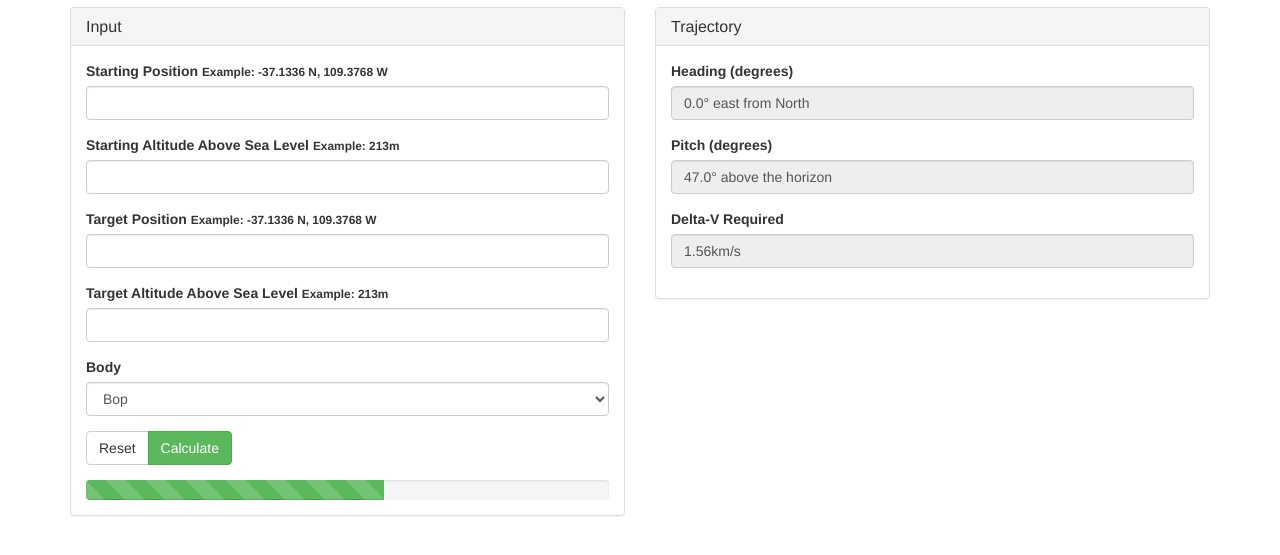
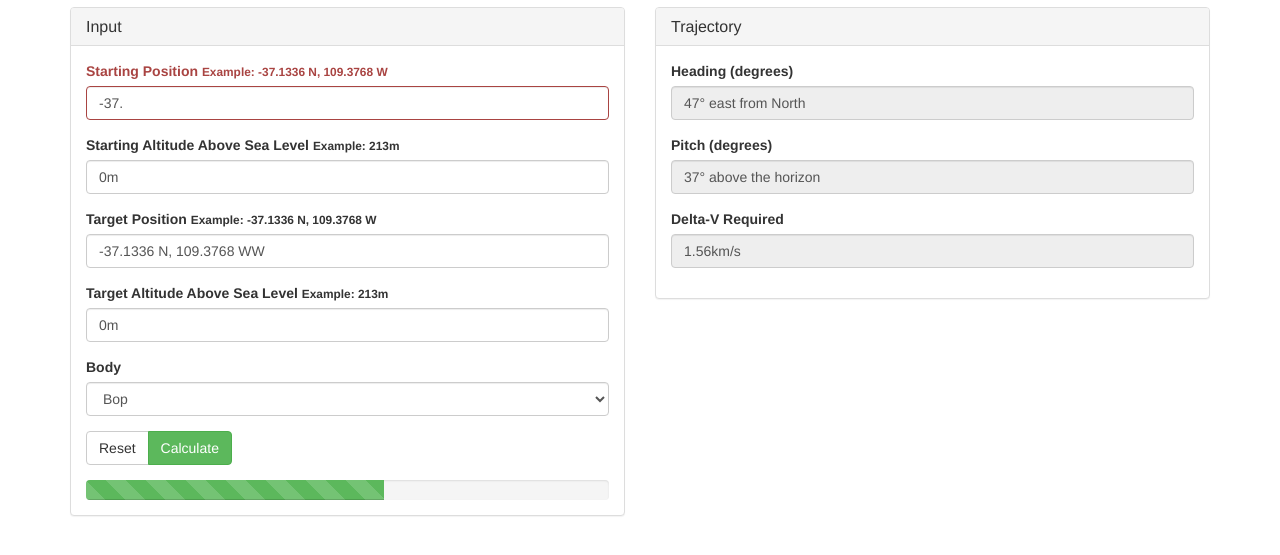
Before and after one commit to whiterook6/tunguska-event, a website: page index.html in a window 1280 px wide. Shown: the part 63-618 px from the top of the page. Drawn offline with nearby package versions, Linux system fonts and the light colour scheme.

Commit message:
Split JS into its own file; validating input; and refactoring functions.

```diff
--- a/index.html
+++ b/index.html
@@ -31,25 +31,25 @@
 						<div class="panel-heading">
 							<h3 class="panel-title">Input</h3>
 						</div>
-						<form class="panel-body" id-"form_input">
+						<form class="panel-body" id="form_input">
 							<div class="form-group">
-								<label for="starting_position">Starting Position <small>Example: -37.1336 N, 109.3768 W</small></label>
-								<input type="text" id="starting_position" class="form-control"/>
+								<label for="starting_position" class="control-label">Starting Position <small>Example: -37.1336 N, 109.3768 W</small></label>
+								<input type="text" id="starting_position" class="form-control" value="-37W"/>
 							</div>
 							<div class="form-group">
-								<label for="starting_asl">Starting Altitude Above Sea Level <small>Example: 213m</small></label>
-								<input type="text" id="starting_asl" class="form-control"/>
+								<label for="starting_asl" class="control-label">Starting Altitude Above Sea Level <small>Example: 213m</small></label>
+								<input type="text" id="starting_asl" class="form-control" value="0m"/>
 							</div>
 							<div class="form-group">
-								<label for="target_position">Target Position <small>Example: -37.1336 N, 109.3768 W</small></label>
-								<input type="text" id="target_position" class="form-control"/>
+								<label for="target_position" class="control-label">Target Position <small>Example: -37.1336 N, 109.3768 W</small></label>
+								<input type="text" id="target_position" class="form-control" value="-37.1336 N, 109.3768 W"/>
 							</div>
 							<div class="form-group">
-								<label for="target_asl">Target Altitude Above Sea Level <small>Example: 213m</small></label>
-								<input type="text" id="target_asl" class="form-control"/>
+								<label for="target_asl" class="control-label">Target Altitude Above Sea Level <small>Example: 213m</small></label>
+								<input type="text" id="target_asl" class="form-control" value="0m"/>
 							</div>
 							<div class="form-group">
-								<label for="body_select">Body</label>
+								<label for="body_select" class="control-label">Body</label>
 								<select class="form-control" id="body_select">
 									<optgroup label="Stock System">
 										<option value="Bop">Bop</option>
@@ -77,9 +77,7 @@
 							</div>
 
 							<div class="progress" style="margin-top:15px;margin-bottom:0">
-								<div class="progress-bar progress-bar-success progress-bar-striped active" id="progress_bar" style="width: 35%">
-
-								</div>
+								<div class="progress-bar progress-bar-success progress-bar-striped active" id="progress_bar" style="width: 35%"></div>
 							</div>
 						</form>
 					</div>
@@ -91,15 +89,15 @@
 						</div>
 						<form class="panel-body">
 							<div class="form-group">
-								<label for="starting_position">Heading (degrees)</label>
+								<label for="starting_position" class="control-label">Heading (degrees)</label>
 								<input type="text" id="heading_output" class="form-control" disabled value="47&deg; east from North" />
 							</div>
 							<div class="form-group">
-								<label for="target_position">Pitch (degrees)</label>
+								<label for="target_position" class="control-label">Pitch (degrees)</label>
 								<input type="text" id="pitch_output" class="form-control" disabled value="37&deg; above the horizon" />
 							</div>
 							<div class="form-group">
-								<label for="target_position">Delta-V Required</label>
+								<label for="target_position" class="control-label">Delta-V Required</label>
 								<input type="text" id="deltav_output" class="form-control" disabled value="1.56km/s" />
 							</div>
 						</form>
@@ -111,196 +109,6 @@
 		<script src="./node_modules/jquery/dist/jquery.min.js"></script>
 		<script src="./node_modules/jquery-mask-plugin/dist/jquery.mask.min.js"></script>
 		<script src="./node_modules/bootstrap/dist/js/bootstrap.min.js"></script>
-		<script>
-$(function() {
-	var form = $('#form_input');
-
-	var progress_bar = $('#progress_bar');
-
-	var geo_mask = "S0D.0DDD N, S0DD.0DDD W";
-	var pattern = {
-		translation: {
-			'S': { // sign
-				pattern: /\-?/
-			},
-			'D': { // optional digit
-				pattern: /\d/,
-				optional: true
-			}
-		}
-	}
-
-	// Converts from degrees to radians.
-	Math.radians = function(degrees) {
-		return degrees * Math.PI / 180;
-	};
-
-	// Converts from radians to degrees.
-	Math.degrees = function(radians) {
-		return radians * 180 / Math.PI;
-	};
-
-	var source_position_input = $('#starting_position');
-	source_position_input.mask(geo_mask, pattern);
-
-	var source_asl = $('#starting_asl');
-	source_asl.mask('0DDDm', pattern);
-
-	var target_position_input = $('#target_position');
-	target_position_input.mask(geo_mask, pattern);
-
-	var target_asl = $('#starting_asl');
-	target_asl.mask('0DDDm', pattern);
-
-	var preset_input = $('#body_select');
-
-	var heading_output = $('#heading_output');
-	var pitch_output = $('#pitch_output');
-	var deltav_output = $('#deltav_output');
-
-	var presets = {
-		// {GM: Universal gravity in m3/s2, R: radius in m}
-		bop:    {GM: 2.49e9,  R: 6.5e4},
-		dres:   {GM: 2.15e10, R: 1.38e5},
-		duna:   {GM: 3.01e11, R: 3.2e5},
-		eeloo:  {GM: 7.44e10, R: 2.1e5},
-		eve:    {GM: 8.17e12, R: 7e5},
-		gilly:  {GM: 8.29e6,  R: 1.3e4},
-		ike:    {GM: 1.85e10, R: 1.3e5},
-		jool:   {GM: 2.83e14, R: 6e6},
-		kerbin: {GM: 3.53e12, R: 6e5},
-		laythe: {GM: 1.96e12, R: 5e5},
-		minmus: {GM: 1.76e9,  R: 6e4},
-		moho:   {GM: 1.68e11, R: 2.5e5},
-		mun:    {GM: 6.51e10, R: 2e5},
-		pol:    {GM: 7.22e8,  R: 4.4e4},
-		tylo:   {GM: 2.83e12, R: 6e5},
-		vall:   {GM: 2.07e11, R: 3e5},
-	}
-
-	function calculate(start, end){
-		var body = presets.gilly;
-
-		function calculate_bearing(lat_1, lon_1, lat_2, lon_2){
-			return Math.atan2(
-				Math.cos(lat_1)*Math.sin(lat_2) - Math.sin(lat_1)*Math.cos(lat_2)*Math.cos(lon_2 - lon_1),
-				Math.sin(lon_2 - lon_1)*Math.cos(lat_2)
-			);
-		}
-
-		function calculate_theta(lat_1, lon_1, lat_2, lon_2){
-			return Math.acos(
-				Math.cos(lat_1)*Math.cos(lon_1)*Math.cos(lat_2)*Math.cos(lon_2)
-					+ Math.cos(lat_1)*Math.sin(lon_1)*Math.cos(lat_2)*Math.sin(lon_2)
-					+ Math.sin(lat_1)*Math.sin(lat_2)
-			);
-		}
-
-		function get_vector_mr(mag, radians){
-			return {
-				x: mag * Math.cos(radians),
-				y: mag * Math.sin(radians),
-				mag: mag
-			};
-		}
-
-		function get_vector_xy(x, y){
-			return {
-				x: x,
-				y: y,
-				mag: Math.sqrt(x*x + y*y)
-			};
-		}
-
-		function log_vector(label, vector){
-			console.log(" "+label+":  [ x:"+vector.x.toFixed(2)+"m, y:"+vector.y.toFixed(2)+"m]");
-			console.log("|"+label+"|: "+vector.mag.toFixed(2)+"m");
-		}
-
-		function log_orbit(label, orbit){
-			console.log(label+": a:"+orbit.a.toFixed(2) +"m, c:"+orbit.c.toFixed(2) +"m, e:"+orbit.e.toFixed(2) +", ap:"+orbit.ap.toFixed(2)+"m");
-			console.log(label+" period: "+orbit.t+"s");
-		}
-
-		var heading = Math.degrees(calculate_bearing(start.lat, start.lon, end.lat, end.lon));
-		console.log("Heading: "+heading.toFixed(4)+"d");
-		set_heading(heading);
-
-		var theta = calculate_theta(start.lat, start.lon, end.lat, end.lon);
-		console.log("Theta: "+theta.toFixed(4)+"r");
-
-		var min_mag = Math.min(start.asl + body.R, end.asl + body.R);
-		var Ra = get_vector_mr(min_mag, theta);
-		log_vector('Ra', Ra);
-
-		var max_mag = Math.max(start.asl + body.R, end.asl + body.R);
-		//var Rb = get_vector_mr(max_mag, theta);
-		var Rb = get_vector_xy(200000, 0); // Note: This is hard coded in the excel sheet for some reason.
-		log_vector('Rb', Rb);
-
-		var Rc = get_vector_xy(Rb.x - Ra.x, Rb.y - Ra.y);
-		log_vector('Rc', Rc);
-
-		var Rf = get_vector_xy(
-			Rb.x - 0.5*(Rc.x/Rc.mag)*(Rc.mag - Rb.mag + Ra.mag), // x
-			Rb.y - 0.5*(Rc.y/Rc.mag)*(Rc.mag - Rb.mag + Ra.mag) // y
-		);
-		log_vector('Rf', Rf);
-
-		var orbit = {
-			a:  0.5 * (Rb.mag + 0.5*(Rc.mag - Rb.mag + Ra.mag)),
-			c:  Rf.mag / 2
-		}
-		orbit.e = orbit.c / orbit.a;
-		orbit.ap = orbit.a * (1 + orbit.e);
-		orbit.t = 6.28318 * Math.sqrt(orbit.a*orbit.a*orbit.a / body.GM);
-		log_orbit('Optimal Orbit', orbit);
-
-
-	}
-
-	function set_error(which, is_error){ // which = jquery element, is_error = true/false
-		if (is_error){
-			which.addClass('has-error').removeClass('has-success');
-		} else {
-			which.addClass('has-success').removeClass('has-error');
-		}
-	}
-
-	function set_progress(complete){
-		progress_bar.width(complete);
-	}
-
-	function set_heading(heading){
-		while (heading < 0){
-			heading += 360;
-		}
-		heading_output.val(heading.toFixed(1) + "° east from North");
-	}
-
-	function set_pitch(pitch){
-		pitch_output.val(pitch.toFixed(1) + "° above the horizon");
-	}
-
-	// testing
-	set_error(target_position_input, true);
-	set_progress('57%');
-
-	var start = {
-		lat: Math.radians(0),
-		lon: Math.radians(0),
-		asl: 0,
-	};
-
-	var end = {
-		lat: Math.radians(0),
-		lon: Math.radians(89),
-		asl: 0,
-	};
-
-	calculate(start, end);
-	set_pitch(47);
-});
-		</script>
+		<script src="./script.js"></script>
 	</body>
 </html>
--- /dev/null
+++ b/script.js
@@ -0,0 +1,202 @@
+$(function() {
+	var form = $('#form_input');
+
+	var progress_bar = $('#progress_bar');
+
+	var geo_mask = "S0D.0000 N, S0DD.0000 W";
+	var pattern = {
+		translation: {
+			'S': { // sign
+				pattern: /\-?/
+			},
+			'D': { // optional digit
+				pattern: /\d/,
+				optional: true
+			}
+		}
+	};
+
+	// Converts from degrees to radians.
+	Math.radians = function(degrees) {
+		return degrees * Math.PI / 180;
+	};
+
+	// Converts from radians to degrees.
+	Math.degrees = function(radians) {
+		return radians * 180 / Math.PI;
+	};
+
+	var source_position_input = $('#starting_position');
+	source_position_input.mask(geo_mask, pattern);
+
+	var source_asl = $('#starting_asl');
+	source_asl.mask('0DDDm', pattern);
+
+	var target_position_input = $('#target_position');
+	target_position_input.mask(geo_mask, pattern);
+
+	var target_asl = $('#starting_asl');
+	target_asl.mask('0DDDm', pattern);
+
+	var preset_input = $('#body_select');
+
+	var heading_output = $('#heading_output');
+	var pitch_output = $('#pitch_output');
+	var deltav_output = $('#deltav_output');
+
+	var presets = {
+		// {GM: Universal gravity in m3/s2, R: radius in m}
+		bop:    {GM: 2.49e9,  R: 6.5e4,  t: 0},
+		dres:   {GM: 2.15e10, R: 1.38e5, t: 0},
+		duna:   {GM: 3.01e11, R: 3.2e5,  t: 0},
+		eeloo:  {GM: 7.44e10, R: 2.1e5,  t: 0},
+		eve:    {GM: 8.17e12, R: 7e5,    t: 0},
+		gilly:  {GM: 8.29e6,  R: 1.3e4,  t: 0},
+		ike:    {GM: 1.85e10, R: 1.3e5,  t: 0},
+		jool:   {GM: 2.83e14, R: 6e6,    t: 0},
+		kerbin: {GM: 3.53e12, R: 6e5,    t: 0},
+		laythe: {GM: 1.96e12, R: 5e5,    t: 0},
+		minmus: {GM: 1.76e9,  R: 6e4,    t: 0},
+		moho:   {GM: 1.68e11, R: 2.5e5,  t: 0},
+		mun:    {GM: 6.51e10, R: 2e5,    t: 0},
+		pol:    {GM: 7.22e8,  R: 4.4e4,  t: 0},
+		tylo:   {GM: 2.83e12, R: 6e5,    t: 0},
+		vall:   {GM: 2.07e11, R: 3e5,    t: 0},
+	};
+
+	var geo_regex = /(\-?\d+\.\d+) N, (\-?\d+\.\d+) W/;
+
+	function get_coordinates(input){
+		var start = input.val();
+		var match = geo_regex.exec(start);
+
+		if (!match){
+			set_error(input.parent(), true);
+			return null;
+		} else {
+			set_error(input.parent(), false);
+		}
+
+		console.log("match: "+match[1]+", "+match[2]);
+
+		return {
+			lat: match[1],
+			lon: match[2]
+		};
+	}
+
+	function calculate(start, end, body){
+		function calculate_bearing(lat_1, lon_1, lat_2, lon_2){
+			return Math.atan2(
+				Math.cos(lat_1)*Math.sin(lat_2) - Math.sin(lat_1)*Math.cos(lat_2)*Math.cos(lon_2 - lon_1),
+				Math.sin(lon_2 - lon_1)*Math.cos(lat_2)
+			);
+		}
+
+		function calculate_theta(lat_1, lon_1, lat_2, lon_2){
+			return Math.acos(
+				Math.cos(lat_1)*Math.cos(lon_1)*Math.cos(lat_2)*Math.cos(lon_2)
+					+ Math.cos(lat_1)*Math.sin(lon_1)*Math.cos(lat_2)*Math.sin(lon_2)
+					+ Math.sin(lat_1)*Math.sin(lat_2)
+			);
+		}
+
+		function get_vector_mr(mag, radians){
+			return {
+				x: mag * Math.cos(radians),
+				y: mag * Math.sin(radians),
+				mag: mag
+			};
+		}
+
+		function get_vector_xy(x, y){
+			return {
+				x: x,
+				y: y,
+				mag: Math.sqrt(x*x + y*y)
+			};
+		}
+
+		function log_vector(label, vector){
+			console.log(" "+label+":  [ x:"+vector.x.toFixed(2)+"m, y:"+vector.y.toFixed(2)+"m]");
+			console.log("|"+label+"|: "+vector.mag.toFixed(2)+"m");
+		}
+
+		function log_orbit(label, orbit){
+			console.log(label+": a:"+orbit.a.toFixed(2) +"m, c:"+orbit.c.toFixed(2) +"m, e:"+orbit.e.toFixed(2) +", ap:"+orbit.ap.toFixed(2)+"m");
+			console.log(label+" period: "+orbit.t+"s");
+		}
+
+		var heading = Math.degrees(calculate_bearing(start.lat, start.lon, end.lat, end.lon));
+		console.log("Heading: "+heading.toFixed(4)+"d");
+		set_heading(heading);
+
+		var theta = calculate_theta(start.lat, start.lon, end.lat, end.lon);
+		console.log("Theta: "+theta.toFixed(4)+"r");
+
+		var min_mag = Math.min(start.asl + body.R, end.asl + body.R);
+		var Ra = get_vector_mr(min_mag, theta);
+		log_vector('Ra', Ra);
+
+		var max_mag = Math.max(start.asl + body.R, end.asl + body.R);
+		//var Rb = get_vector_mr(max_mag, theta);
+		var Rb = get_vector_xy(200000, 0); // Note: This is hard coded in the excel sheet for some reason.
+		log_vector('Rb', Rb);
+
+		var Rc = get_vector_xy(Rb.x - Ra.x, Rb.y - Ra.y);
+		log_vector('Rc', Rc);
+
+		var Rf = get_vector_xy(
+			Rb.x - 0.5*(Rc.x/Rc.mag)*(Rc.mag - Rb.mag + Ra.mag), // x
+			Rb.y - 0.5*(Rc.y/Rc.mag)*(Rc.mag - Rb.mag + Ra.mag) // y
+		);
+		log_vector('Rf', Rf);
+
+		var orbit = {
+			a:  0.5 * (Rb.mag + 0.5*(Rc.mag - Rb.mag + Ra.mag)),
+			c:  Rf.mag / 2
+		};
+
+		orbit.e = orbit.c / orbit.a;
+		orbit.ap = orbit.a * (1 + orbit.e);
+		orbit.t = 6.28318 * Math.sqrt(orbit.a*orbit.a*orbit.a / body.GM);
+		log_orbit('Optimal Orbit', orbit);
+	}
+
+	function set_error(which, is_error){ // which = jquery element, is_error = true/false
+		if (is_error){
+			which.addClass('has-error').removeClass('has-success');
+		} else {
+			which.addClass('has-success').removeClass('has-error');
+		}
+	}
+
+	function set_progress(complete){
+		progress_bar.width(complete);
+	}
+
+	function set_heading(heading){
+		while (heading < 0){
+			heading += 360;
+		}
+		heading_output.val(heading.toFixed(1) + "° east from North");
+	}
+
+	function set_pitch(pitch){
+		pitch_output.val(pitch.toFixed(1) + "° above the horizon");
+	}
+
+	// testing
+	set_error(target_position_input, true);
+	set_progress('57%');
+
+	var body = presets.gilly;
+	var start = get_coordinates(source_position_input);
+	start.asl = 0;
+
+	var end = get_coordinates(target_position_input);
+	end.asl = 0;
+
+	calculate(start, end, body);
+	set_pitch(47);
+});
```
